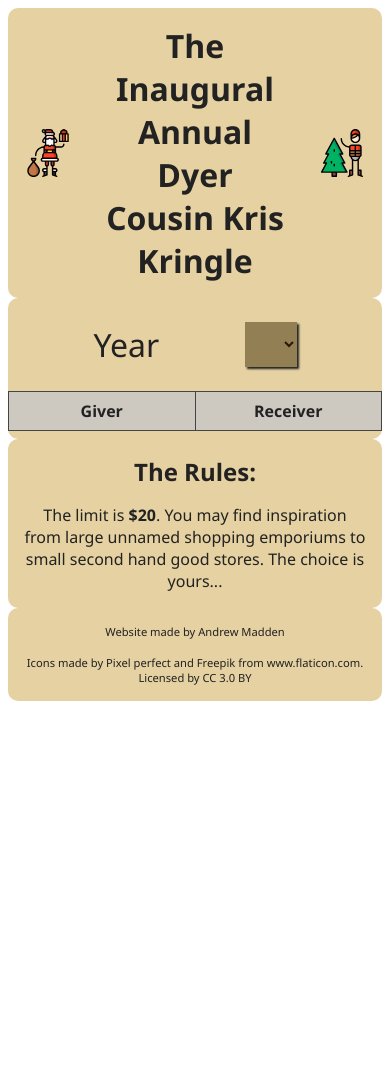
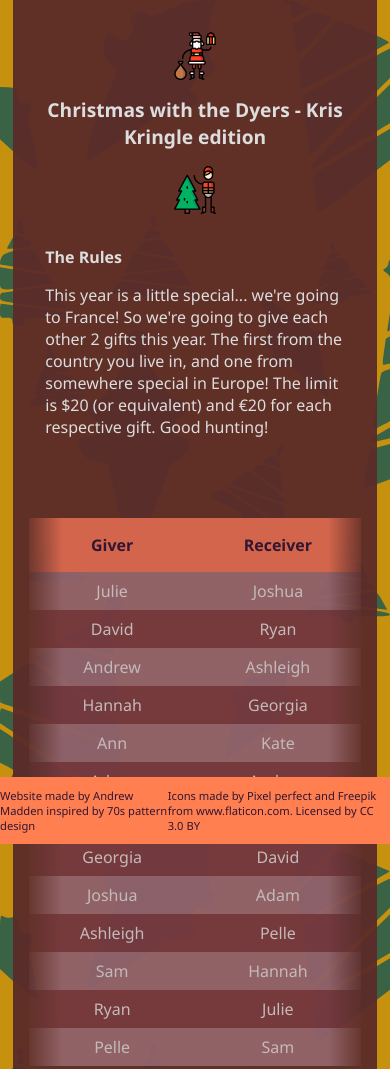
Before and after one commit to andrewmadden/kriskringle, a website: page index.html in a window 390 px wide. Shown: the top 1069 px of the page. Before the commit the page ends 844 px from the top, so only its background shows below. Drawn offline with Linux system fonts and the light colour scheme.

Commit message:
Ready for xmas!

```diff
--- a/css/style.css
+++ b/css/style.css
@@ -3,8 +3,8 @@
     color: #222;
 }
 
-html, body {
-    min-height: 99%;
+html {
+    min-height: 100vh;
 }
 
 a, a:link, a:visited {
@@ -17,25 +17,46 @@ a:hover {
 }
 
 body {
-    background-image: url("../images/christmas-balls-christmas-decorations-christmas-lights-v3.jpg");
-    background-repeat: no-repeat;
+    margin: 0;
+    padding: 0;
+    background-color: #c79110;
+    background-image: url("../images/background_trees_green.svg");
     background-size: cover;
-    background-attachment: fixed;
+    color: #DDDDDD;
+}
 
+.main-content {
     display: flex;
     flex-direction: column;
-    justify-content: space-between;
+    align-items: center;
+
+    max-width: 66%;
+    min-height: 100vh;
+    margin: 0 auto;
+    padding: 2rem;
+
+    background-color: #5b2c29F2;
 }
 
-header, footer, section {
+section {
     width: 100%;
-    min-height: 1rem;
-    background-color: rgba(219, 190, 122,.7);
-    border-radius: 10px;
 }
 
-header > *, footer > * {
+header > * {
     margin: 1rem;
+}
+
+footer {
+    position: fixed;
+    bottom: 0;
+    left: 0;
+    background-color: coral;
+    width: 100vw;
+    display: flex;
+    justify-content: space-around;
+    font-size: 0.7rem;
+    color: #321632;
+    padding: 0.7rem 0;
 }
 
 header {
@@ -54,11 +75,6 @@ section * {
     margin: 0.5rem 0;
 }
 
-footer {
-    font-size: 0.7rem;
-    text-align: center;
-}
-
 .input-field {
     font-size: 2rem;
     display: flex;
@@ -67,46 +83,87 @@ footer {
     align-items: center;
 }
 
-select {
-    color: rgb(51, 20, 2);
-    background-color: rgba(146, 127, 84);
-    border: none;
-    box-shadow: 2px 2px 2px #222;
-    padding: 0.5rem 1rem;
-    font-size: 1.5rem;
-    /* width: 200px; */
-}
-
 table {
     border-collapse: collapse;
     border-spacing: 0;
-    width: inherit;
-}
-
-th, td {
-    padding: 0.5rem;
-    border: 1px solid #444;
-    width: 50%;
-    text-align: center;
+    width:100%;
+    max-width: 400px;
+    margin: 4rem auto;
 }
 
 th {
-    background-color: rgba(200,200,200,.8);
+    padding: 1rem 0;
+    color: #321632;
+    opacity: 1;
+}
+
+.heading-row {
+    background: linear-gradient(90deg, #d3654c22 0%, #d3654c 10%, #d3654c 90%, #d3654c22 100%) !important;
+    opacity: 1;
+}
+
+.heading-row:hover {
+    transform: none;
 }
 
 td {
-    color: #FFF;
-    background-color: rgba(146, 127, 84, 0.9);
+    text-align: center;
+    padding: 0.5rem;
 }
 
-.rules {
-    display: column;
-    flex-direction: row;
-    align-items: center;
-    justify-content: center;
-    text-align: center;
+tr {
+    opacity: 0.8;
+    transition: all .25s ease-in-out;
+}
+
+tr:nth-child(even) {
+    background: linear-gradient(90deg, #d3a6bc11 0%, #d3a6bc88 10%, #d3a6bc88 90%, #d3a6bc11 100%);
+    /*background-color: #d3a6bc44;*/
+}
+
+tr:nth-child(odd) {
+    background: linear-gradient(90deg, #94495c11 0%, #94495c88 10%, #94495c88 90%, #94495c11 100%);
+}
+
+tr:hover {
+    opacity: 1;
+    transform: scale(1.1);
 }
 
 .rules > * {
     margin: 1rem;
 }
+
+/* iPads (portrait) ----------- */
+@media (max-width : 1024px) {
+    .main-content {
+        max-width: 75%;
+    }
+
+    h1 {
+        font-size: 1.4em;
+    }
+}
+
+
+/* Smartphones (portrait) ----------- */
+@media (max-width : 480px) {
+    .main-content {
+        max-width: 85%;
+        padding: 1rem;
+    }
+
+
+    h1 {
+        font-size: 1.2em;
+        margin: 0;
+    }
+
+    h2 {
+        font-size: 1em;
+    }
+
+    header {
+        flex-direction: column;
+    }
+}
--- a/index.html
+++ b/index.html
@@ -11,36 +11,32 @@
     <!-- custom css -->
     <link rel="stylesheet" href="./css/style.css">
 
-    <title>Dyer Cousin's Kris Kringle</title>
+    <title>Kris Kringle</title>
 </head>
 <body>
+    <div class="main-content">
         <header>
             <img src="images/001-santa-claus.svg" alt="santa claus with presents">
-        <h1>The Inaugural Annual Dyer Cousin Kris Kringle</h1>
+            <h1>Christmas with the Dyers - Kris Kringle edition</h1>
             <img src="images/002-tree.svg" alt="christmas tree and person">
         </header>
+        <section class="rules">
+            <h2>The Rules</h2>
+            <p>This year is a little special... we're going to France! So we're going to give each other 2 gifts this year. The first from the country you live in, and one from somewhere special in Europe! The limit is $20 (or equivalent) and €20 for each respective gift. Good hunting!</p>
+        </section>
         <section>
-        <div class="input-field">
-            <label for="year">Year</label>
-            <div class="custom-select">
-                <select class="yearSelect" name="year" id="year"></select>
-            </div>
-        </div>
-        <table>
-            <tr>
+            <table class="match-table">
+                <tr class="heading-row">
                     <th>Giver</th>
                     <th>Receiver</th>
                 </tr>
             </table>
         </section>
-    <section class="rules">
-        <h2>The Rules:</h2>
-        <p>The limit is <strong>$20</strong>. You may find inspiration from large unnamed shopping emporiums to small second hand good stores. The choice is yours...</p>
-    </section>
         <footer>
-        <div>Website made by <a href="https://andrewmadden.tech" target="_blank" title="Andrew Madden Website">Andrew Madden</a></div>
-        <div>Icons made by <a href="https://www.flaticon.com/authors/pixel-perfect" title="Pixel perfect">Pixel perfect</a> and <a href="https://www.freepik.com/" title="Freepik">Freepik</a> from <a href="https://www.flaticon.com/" title="Flaticon">www.flaticon.com</a>. Licensed by <a href="http://creativecommons.org/licenses/by/3.0/" title="Creative Commons BY 3.0" target="_blank">CC 3.0 BY</a></div>
+            <span>Website made by <a href="https://andrewmadden.tech" target="_blank" title="Andrew Madden Website">Andrew Madden</a> inspired by 70s pattern design</span>
+            <span>Icons made by <a href="https://www.flaticon.com/authors/pixel-perfect" title="Pixel perfect">Pixel perfect</a> and <a href="https://www.freepik.com/" title="Freepik">Freepik</a> from <a href="https://www.flaticon.com/" title="Flaticon">www.flaticon.com</a>. Licensed by <a href="http://creativecommons.org/licenses/by/3.0/" title="Creative Commons BY 3.0" target="_blank">CC 3.0 BY</a></span>
         </footer>
-    <script src="./js/generatekriskringle.js"></script>
+    </div>
+    <script src="js/loader.js"></script>
 </body>
 </html>
--- /dev/null
+++ b/js/files/matches.json
@@ -0,0 +1 @@
+{"matches":[{"giver":"Julie","receiver":"Joshua"},{"giver":"David","receiver":"Ryan"},{"giver":"Andrew","receiver":"Ashleigh"},{"giver":"Hannah","receiver":"Georgia"},{"giver":"Ann","receiver":"Kate"},{"giver":"Adam","receiver":"Andrew"},{"giver":"Kate","receiver":"Ann"},{"giver":"Georgia","receiver":"David"},{"giver":"Joshua","receiver":"Adam"},{"giver":"Ashleigh","receiver":"Pelle"},{"giver":"Sam","receiver":"Hannah"},{"giver":"Ryan","receiver":"Julie"},{"giver":"Pelle","receiver":"Sam"}]}
--- a/files/recipients.json
+++ b/js/files/participants.json
@@ -1,6 +1,5 @@
 {
-  "salt" : 4153214,
-  "givers" : [
+  "participants" : [
     "Julie",
     "David",
     "Andrew",
--- a/js/loader.js
+++ b/js/loader.js
@@ -1,43 +1,37 @@
-// get html dom elements
+// Get insertion point.
 const table = document.querySelector("table");
 
+loadData();
+
+function loadData() {
 // get data
-const currentYear = (new Date()).getFullYear();
-const next5Years = [];
-for (let i = 0;i < 5;i++) {
-    next5Years.push(currentYear+i);
+    var request = new XMLHttpRequest();
+    request.open('GET', 'js/files/matches.json', true);
+    request.onload = function() {
+        if (request.status >= 200 && request.status < 400) {
+            // Success!
+            const data = JSON.parse(request.responseText);
+            const matches = data.matches;
+            populateReceiver(matches);
+        } else {
+            // We reached our target server, but it returned an error
+            loadData();
+        }
+    };
+
+    request.send();
 }
-const cousins = ['Andrew', 'Ashleigh', 'Hannah', 'Georgia', 'Joshua', 'Sam'];
-let cousinsMatched = [];
 
-// populate year selector
-next5Years.forEach((year) => {
-    let option = document.createElement('option');
-    let yearText = document.createTextNode(year);
-    option.appendChild(yearText);
-    option.setAttribute('value', year);
-    yearSelector.appendChild(option);
-});
-
-// populate giver and receiver
-populateReceiver.call(yearSelector.firstChild); // gives the function the first year as context
-
-// set up listener
-yearSelector.addEventListener('change', populateReceiver);
-
-// functions
-function populateReceiver() {
-    console.log(`The year is ${this.value}!`);
-    const match  = generateCousinMatch(this.value);
+function populateReceiver(matches) {
     clearTable();
 
     // create table with match data
-    match.forEach((matchPair) => {
+    matches.forEach((match) => {
         let row = document.createElement('tr');
         let giver = document.createElement('td');
         let receiver = document.createElement('td');
-        let giverText = document.createTextNode(matchPair['giver']);
-        let receiverText = document.createTextNode(matchPair["receiver"]);
+        let giverText = document.createTextNode(match['giver']);
+        let receiverText = document.createTextNode(match["receiver"]);
         giver.appendChild(giverText);
         receiver.appendChild(receiverText);
         row.appendChild(giver);
@@ -51,19 +45,3 @@ function clearTable() {
         table.removeChild(table.lastChild);
     }
 }
-
-function generateCousinMatch(year) {
-    let spinner = (year*13)%(cousins.length - 1) + 1;
-    let cousinCopy = [...cousins]; // create copy of cousin array
-    // rotates the cousin array randomly, never returning to the original position
-    let cousinStart = cousinCopy.splice(spinner);
-    let cousinEnd = cousinCopy.splice(0, spinner);
-    let randCousins = cousinStart.concat(cousinEnd);
-
-    // combines the givers and receivers into a single array
-    let match = [];
-    for (let i=0;i<cousins.length;i++) {
-        match.push({'giver': cousins[i], 'receiver': randCousins[i]});
-    }
-    return match;
-}
--- a/package.json
+++ b/package.json
@@ -4,7 +4,7 @@
   "description": "",
   "main": "index.js",
   "scripts": {
-    "generator": "node generator.js"
+    "generator": "node ./js/generator.js"
     },
   "pre-commit": [
     "generator"
```
Also changed, not shown: js/generator.js (+90 -1 lines), settings.html (+10 -2 lines), README.md, images/background_trees_green.svg (added), 1 other file. Lines whose indentation alone changed are shown as unchanged.
